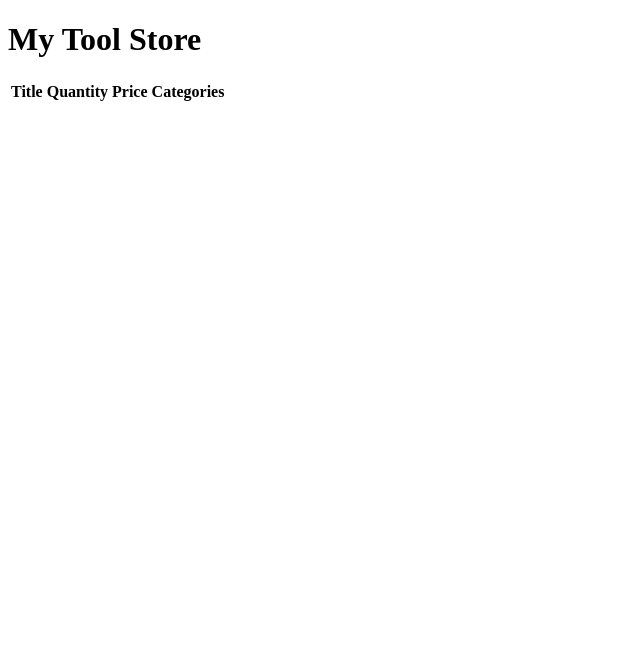
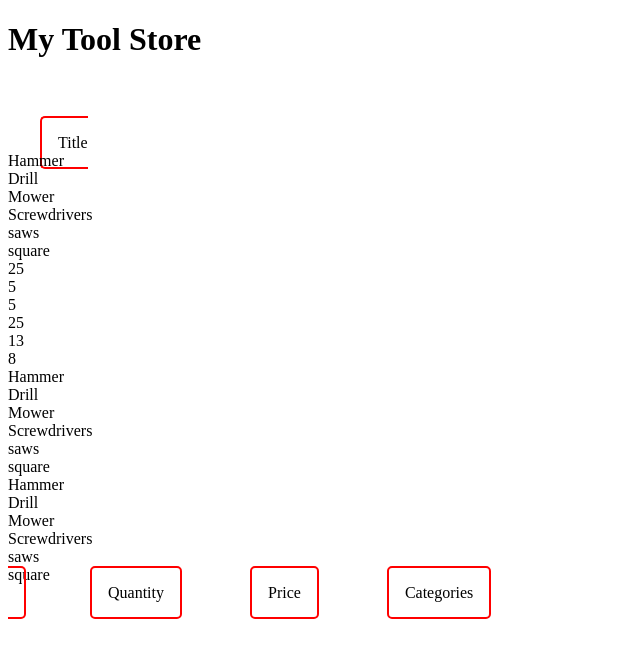
Before and after one commit to Lansicus/codeup-web-exercises, a website: page assignments/Nov-2023/ajax_store/ajax-store.html in a window 1280 px wide. Shown: the whole page, without its empty margins (0-640 px from the left). Drawn offline with Linux system fonts and the light colour scheme.

```diff
--- a/assignments/Nov-2023/ajax_store/ajax-store.html
+++ b/assignments/Nov-2023/ajax_store/ajax-store.html
@@ -1,32 +1,75 @@
-<!DOCTYPE html>
-<html>
+<!doctype html>
+<html lang="en">
 <head>
+    <meta charset="UTF-8">
+    <meta name="viewport"
+          content="width=device-width, user-scalable=no, initial-scale=1.0, maximum-scale=1.0, minimum-scale=1.0">
+    <meta http-equiv="X-UA-Compatible" content="ie=edge">
     <title>Online Store</title>
+    <link rel="stylesheet" href="ajax.css">
 </head>
 <body>
 
 <h1>My Tool Store</h1>
-
-<table id="products">
-    <thead>
-        <tr>
-            <th>Title</th>
-            <th>Quantity</th>
-            <th>Price</th>
-            <th>Categories</th>
-        </tr>
-    </thead>
-    <tbody id="insertProducts"></tbody>
-</table>
+<br>
+<br>
+<br>
+<div id="products">
+    <div class="product-header">
+        <span class="top" id="title">Title</span>
+        <span class="top" id="quantity">Quantity</span>
+        <span class="top" id="price">Price</span>
+        <span class="top" id="categories">Categories</span>
+    </div>
+    <br>
+    <br>
+    <br>
+    <div id="insertProducts"></div>
+</div>
 
 <script>
     "use strict";
     // TODO: Create an AJAX GET request for the file under data/inventory.json
+    fetch('data/inventory.json')
+        .then(response => response.json())
+        .then(data => {
+            const titleContainer = document.getElementById('title');
+            data.forEach(item => {
+                const product = document.createElement('div');
+                product.classList.add('product');
+                product.innerHTML = `<div>${item.title}</div>`;
+                titleContainer.appendChild(product);
+            });
+            const quantityContainer = document.getElementById('title');
+            data.forEach(item => {
+                const product = document.createElement('div');
+                product.classList.add('product');
+                product.innerHTML = `<div>${item.quantity}</div>`;
+                quantityContainer.appendChild(product);
+            });
+            const priceContainer = document.getElementById('title');
+            data.forEach(item => {
+                const product = document.createElement('div');
+                product.classList.add('product');
+                product.innerHTML = `<div>${item.title}</div>`;
+                priceContainer.appendChild(product);
+            });
+            data.forEach(item => {
+                const product = document.createElement('div');
+                product.classList.add('product');
+                product.innerHTML = `<div>${item.title}</div>`;
+                titleContainer.appendChild(product);
+            });
+        })
+        .catch(error => {
+            console.log("Error: " + error);
+        });
 
     // TODO: Take the data from inventory.json and append it to the products table
     //       HINT: Your data should come back as a JSON object; use console.log() to inspect
     //             its contents and fields
     //       HINT: You will want to target #insertProducts for your new HTML elements
+
 </script>
 
 </body>
--- /dev/null
+++ b/assignments/Nov-2023/ajax_store/ajax.css
@@ -0,0 +1,10 @@
+
+
+.top {
+    border: red solid 2px;
+    border-radius: 5px;
+    padding: 1em;
+    margin: 2em;
+}
+
+.product
--- a/assignments/Nov-2023/ajax_store/data/inventory.json
+++ b/assignments/Nov-2023/ajax_store/data/inventory.json
@@ -30,5 +30,19 @@
             "tool"
         ],
         "price": 10
+    }, {
+        "title": "saws",
+        "quantity": 13,
+        "categories": [
+            "tool"
+        ],
+        "price": 25
+    }, {
+        "title": "square",
+        "quantity": 8,
+        "categories": [
+            "tool"
+        ],
+        "price": 100
     }
 ]
```
Also changed, not shown: assignments/Nov-2023/Handle_API_Promise/fetch.html (+1 -2 lines), assignments/Nov-2023/Handle_API_Promise/fetch.js (+17 -14 lines).
